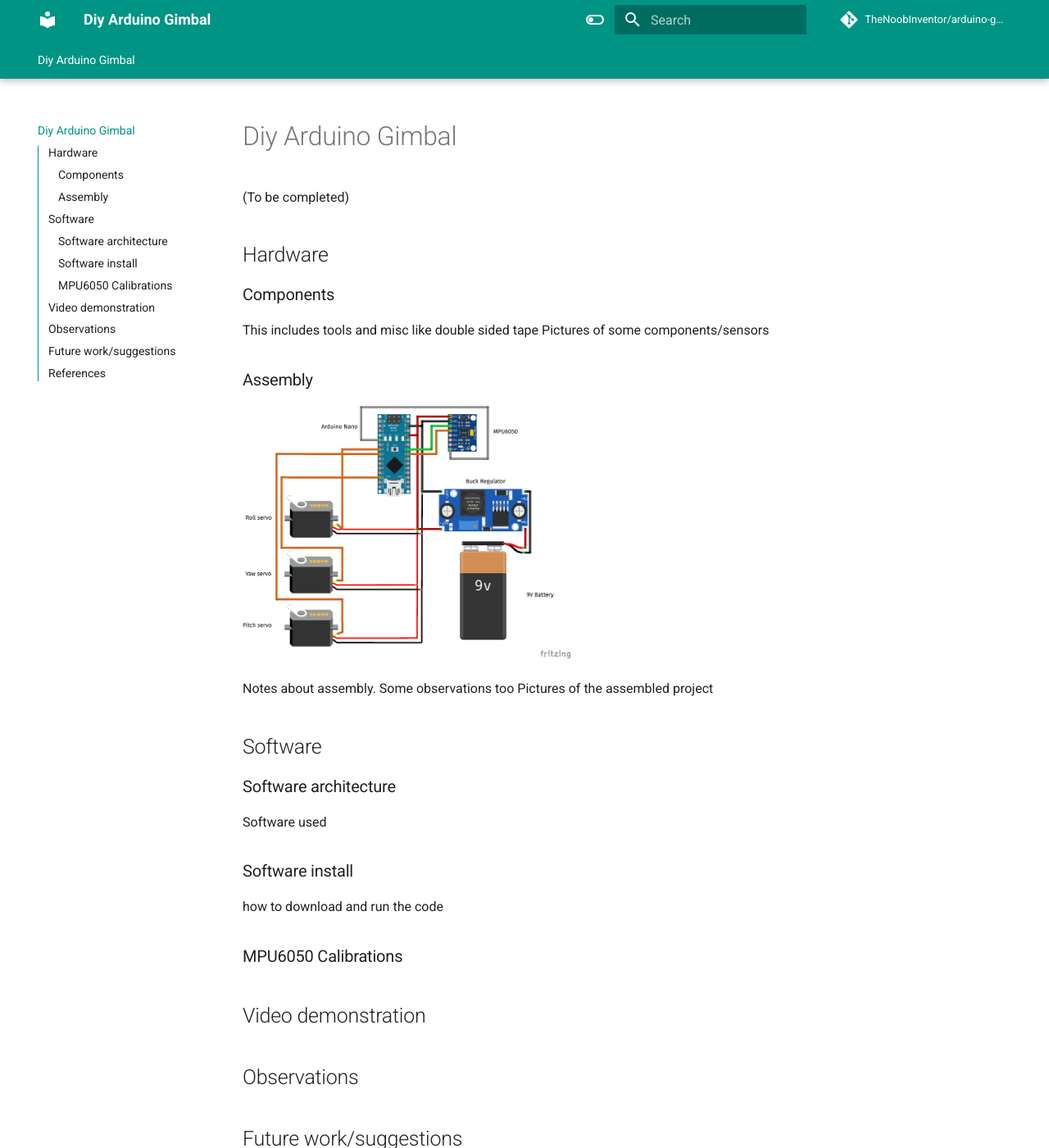
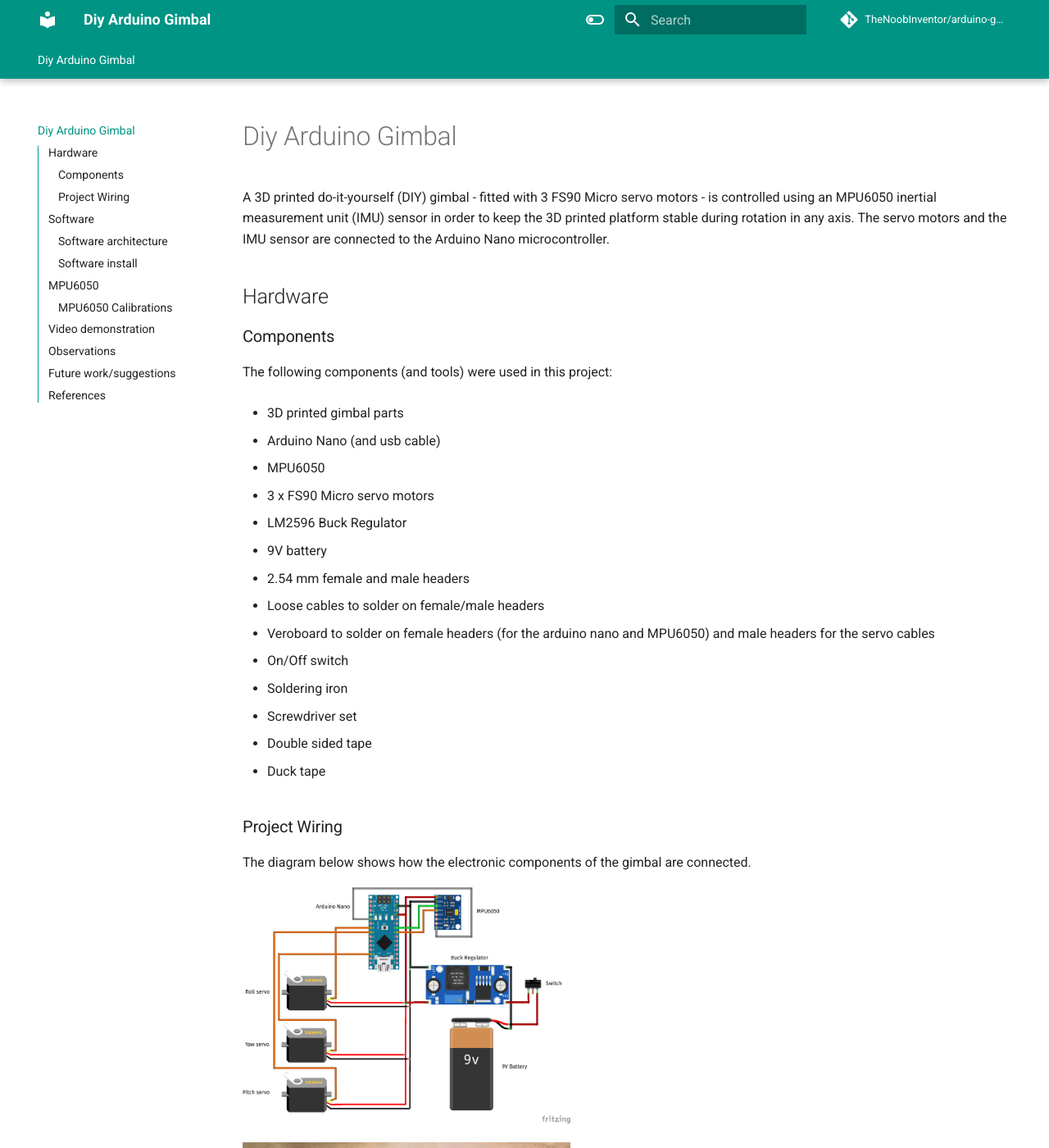
Before and after one commit to TheNoobInventor/arduino-gimbal, an MkDocs documentation site: the page built from docs/index.md, in a window 1280 px wide and 1400 px high. Shown: the whole window at 82% size. Built offline with MkDocs 1.6.1 and Material for MkDocs 9.7.7, drawn with Linux system fonts in a browser that asks for light colours; comment, search, counter and statistics services are not loaded; some of the changed text lies outside the part shown.

```diff
--- a/docs/index.md
+++ b/docs/index.md
@@ -1,20 +1,63 @@
 # Diy Arduino Gimbal
 
-(To be completed)
+A 3D printed do-it-yourself (DIY) gimbal - fitted with 3 FS90 Micro servo motors - is controlled using an MPU6050 inertial measurement unit (IMU) sensor in order to keep the 3D printed platform stable during rotation in any axis. The servo motors and the IMU sensor are connected to the Arduino Nano microcontroller.
+
 ## Hardware
 
 ### Components
-This includes tools and misc like double sided tape
-Pictures of some components/sensors
 
-### Assembly
+The following components (and tools) were used in this project:
+
+- 3D printed gimbal parts
+
+- Arduino Nano (and usb cable)
+
+- MPU6050
+
+- 3 x FS90 Micro servo motors
+
+- LM2596 Buck Regulator
+
+- 9V battery
+
+- 2.54 mm female and male headers
+
+- Loose cables to solder on female/male headers
+
+- Veroboard to solder on female headers (for the arduino nano and MPU6050) and
+male headers for the servo cables
+
+- On/Off switch
+
+- Soldering iron
+
+- Screwdriver set
+
+- Double sided tape
+
+- Duck tape
+
+### Project Wiring
+
+The diagram below shows how the electronic components of the gimbal are connected.
 
 <p float="center">
   <img src=images/gimbal_wiring_diagram.png width="400">
 </p>
 
+<p float="center">
+  <img src=images/components.png width="400">
+</p>
+
+
 Notes about assembly. Some observations too
 Pictures of the assembled project
+
+stl files for the project...add links
+
+why you need buck Regulator?
+
+uses for the double sided tape and the duck tape
 
 ## Software
 
@@ -24,6 +67,10 @@
 ### Software install
 how to download and run the code
 
+libraries used
+
+
+## MPU6050
 
 ### MPU6050 Calibrations
 
```
Also changed, not shown: docs/images/IMG_0821.png (added), docs/images/IMG_0822.png (added), docs/images/IMG_0833.png (added), docs/images/IMG_0848.png (added), docs/images/components.png (added), docs/images/gimbal_wiring_diagram.png, 2 other files.
